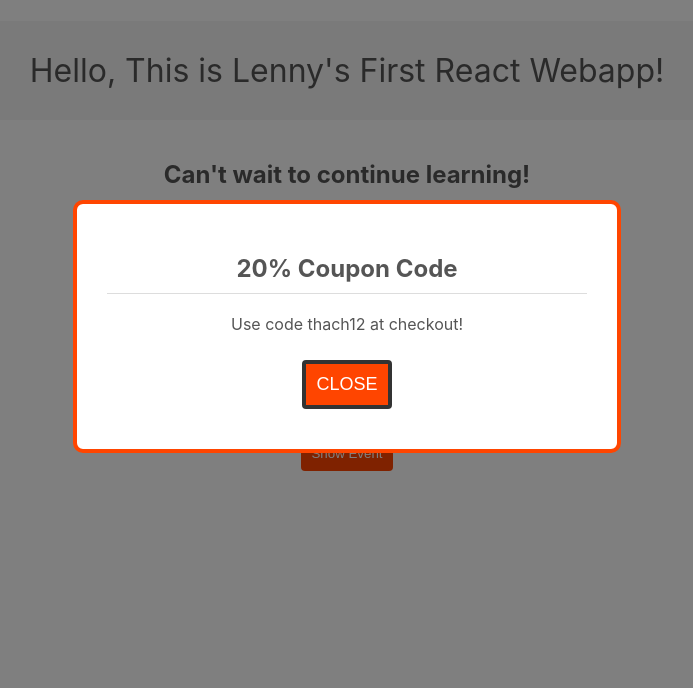
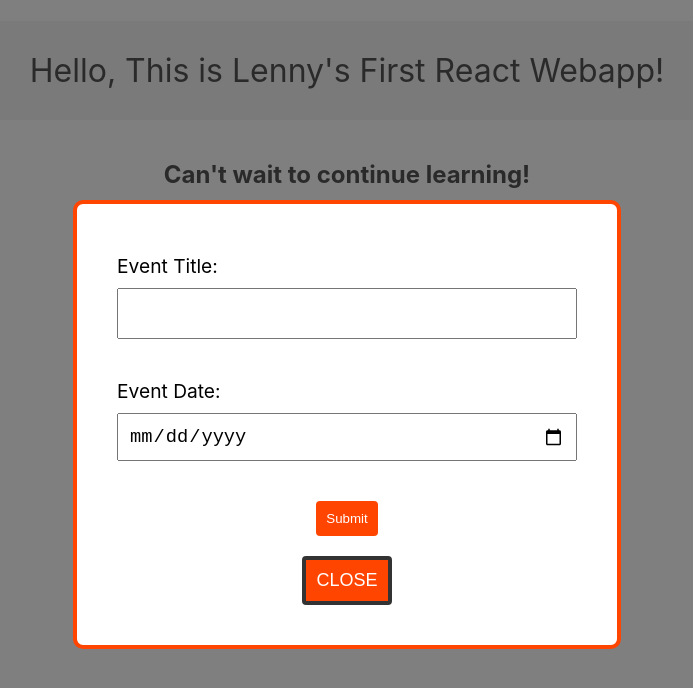
Before and after one commit to lennythach/ReactBasics, a React (Create React App) app: page / in a window 1280 px wide. Both pictures are taken after a click on the button "Show Modal". Shown: the top 688 px of the page, without its empty margins (293-986 px from the left). Built offline with nearby package versions, Linux system fonts and the light colour scheme.

Commit message:
adding form

```diff
--- a/src/App.js
+++ b/src/App.js
@@ -4,6 +4,7 @@ import Title from './components/Title';
 import Modal from './components/Modal';
 import EventList from './components/EventList';
 import React, {useState} from 'react';
+import NewEventList from './components/NewEventList';
 
 function App() {
   //----------States----------//
@@ -63,8 +64,7 @@ function App() {
   {showEvents && <EventList events={events} deleteEvent={deleteEvent}/>}
 
     {showModal && <Modal handleClose={()=>handleClose()} isSaleModal={true} >
-      <h2>20% Coupon Code</h2>
-      <p>Use code thach12 at checkout!</p>
+      <NewEventList/>
     </Modal>}
   </div>
   );
--- /dev/null
+++ b/src/components/NewEventList.css
@@ -0,0 +1,11 @@
+
+.new-event-form label,
+.new-event-form input {
+  display: block;
+  text-align: left;
+  width: 100%;
+  margin: 10px auto;
+  padding: 10px;
+  box-sizing: border-box;
+  font-size: 1.2em;
+}
--- /dev/null
+++ b/src/components/NewEventList.js
@@ -0,0 +1,17 @@
+import "./NewEventList.css"
+
+export default function NewEventList() {
+  return (
+    <form className="new-event-form">
+        <label>
+            <span>Event Title:</span>
+            <input type={"text"}></input>
+        </label>
+        <label>
+            <span>Event Date:</span>
+            <input type={"date"}></input>
+        </label>
+        <button>Submit</button>
+    </form>
+  )
+}
```
